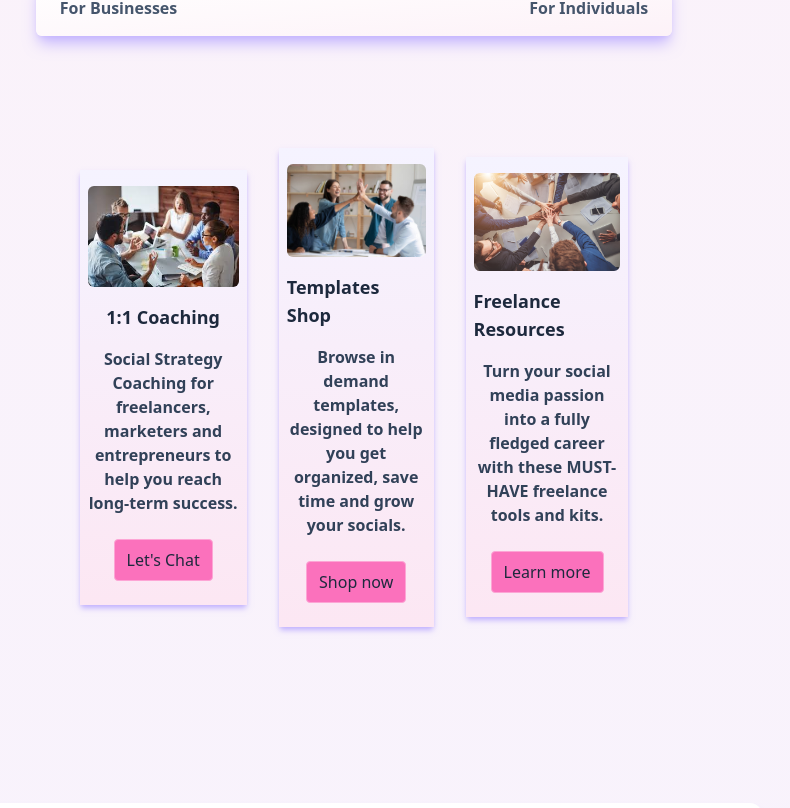
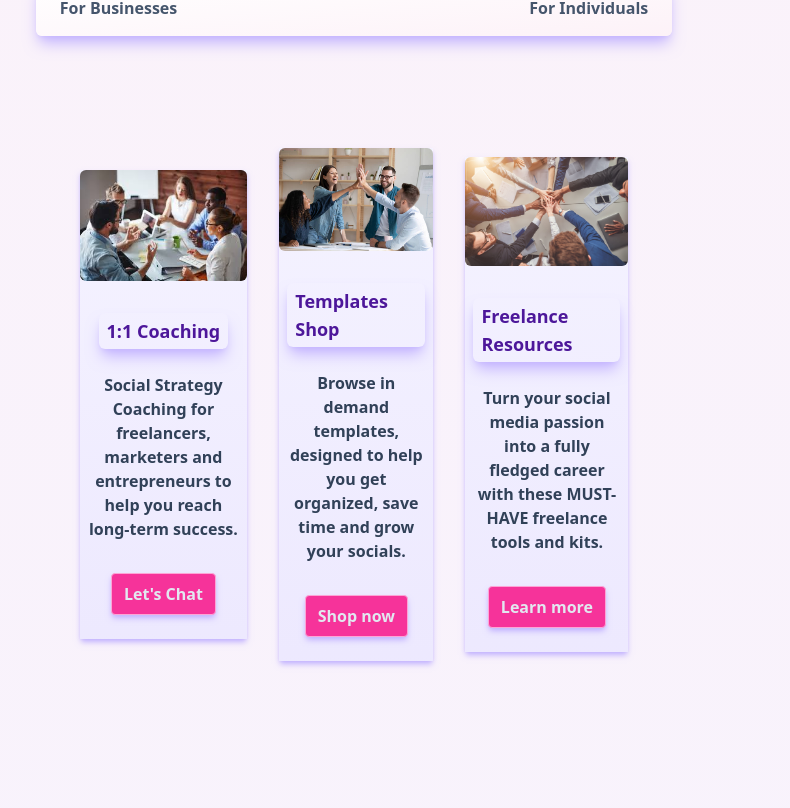
Before and after one commit to MatthewsRicky/shespeaksocial, a Next.js app: page / in a window 1280 px wide. Shown: the part 1352-2160 px from the top of the page, without its empty margins (286-1076 px from the left). Built offline with nearby package versions, Linux system fonts and the light colour scheme.

Commit message:
styling refresh for the whole card

```diff
--- a/components/ForIndividuals.tsx
+++ b/components/ForIndividuals.tsx
@@ -31,13 +31,17 @@ const ForIndividuals = () => {
 	]
 
 	return (
-		<div className="flex md:w-[90%] flex-col md:flex-row justify-between min-h-fit items-center rounded-lg  gap-8 m-4 my-24 px-3 py-4">
+		<div className="flex md:w-[90%] flex-col md:flex-row justify-between min-h-full items-center rounded-lg  gap-8 m-4 my-24 px-3 py-4">
 			{individual.map((item) => (
-				<div key={item.id} className="flex flex-col items-center justify-between h-100 md:h-full py-4 px-2 shadow-md shadow-violet-300 gap-y-4 bg-linear-to-b from-violet-50 to-pink-100">
+				<div key={item.id} className="flex flex-col items-center justify-between h-125 md:h-full shadow-md shadow-violet-300 gap-y-4 bg-linear-to-b from-violet-50 to-violet-100">
 					<Image src={item.imgurl} alt={item.alt} width={500} height={500} className="rounded-md flex" />
-					<h1 className="font-bold text-lg text-slate-800">{item.title}</h1>
-					<p className="font-semibold text-md text-slate-700 text-center">{item.description}</p>
-					<button className="border my-2 px-3 py-2 rounded-sm bg-pink-400/90 text-slate-800 hover:scale-105 hover:bg-pink-500 hover:text-slate-200 transition-all duration-200 hover:shadow-pink-500 hover:shadow-sm hover:border-pink-500 border-pink-300 text-center">{item.btnlabel}</button>
+					<div className="flex flex-col py-4 px-2 items-center justify-center gap-6">
+						<h1 className="font-bold text-lg bg-linear from-pink-50 to-violet-200 shadow-lg shadow-violet-300 px-2 py-1 rounded-md text-violet-900">{item.title}</h1>
+						<p className="font-semibold text-md text-slate-700 text-center">{item.description}</p>
+						<button className="border my-2 px-3 py-2 rounded-sm hover:bg-pink-300 font-bold hover:text-violet-900 hover:scale-105 bg-pink-500 text-slate-200 transition-all duration-200 hover:shadow-pink-500 hover:shadow-sm hover:border-pink-500 border-pink-300 text-center shadow-md shadow-violet-300">
+							{item.btnlabel}
+						</button>
+					</div>
 				</div>
 			))}
 		</div>
```
